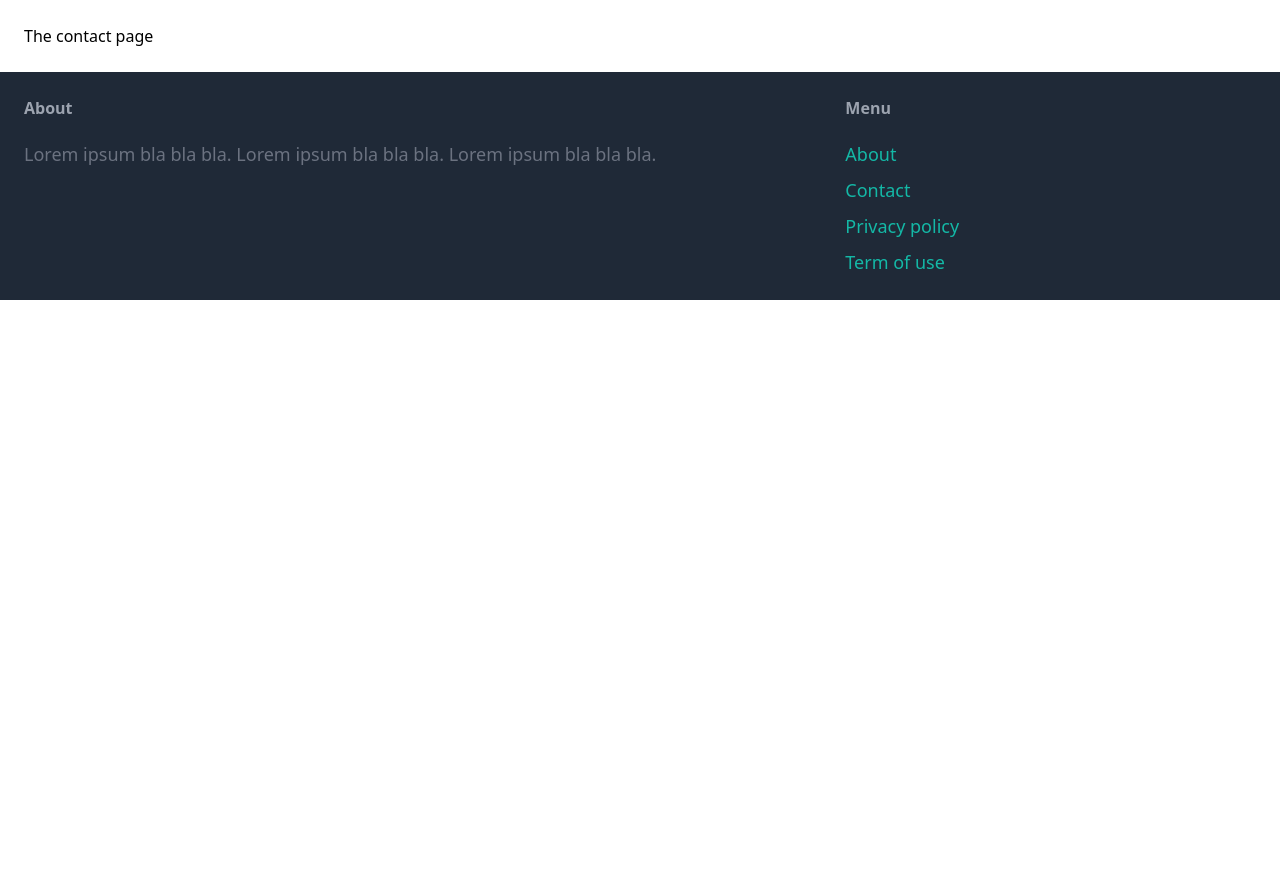
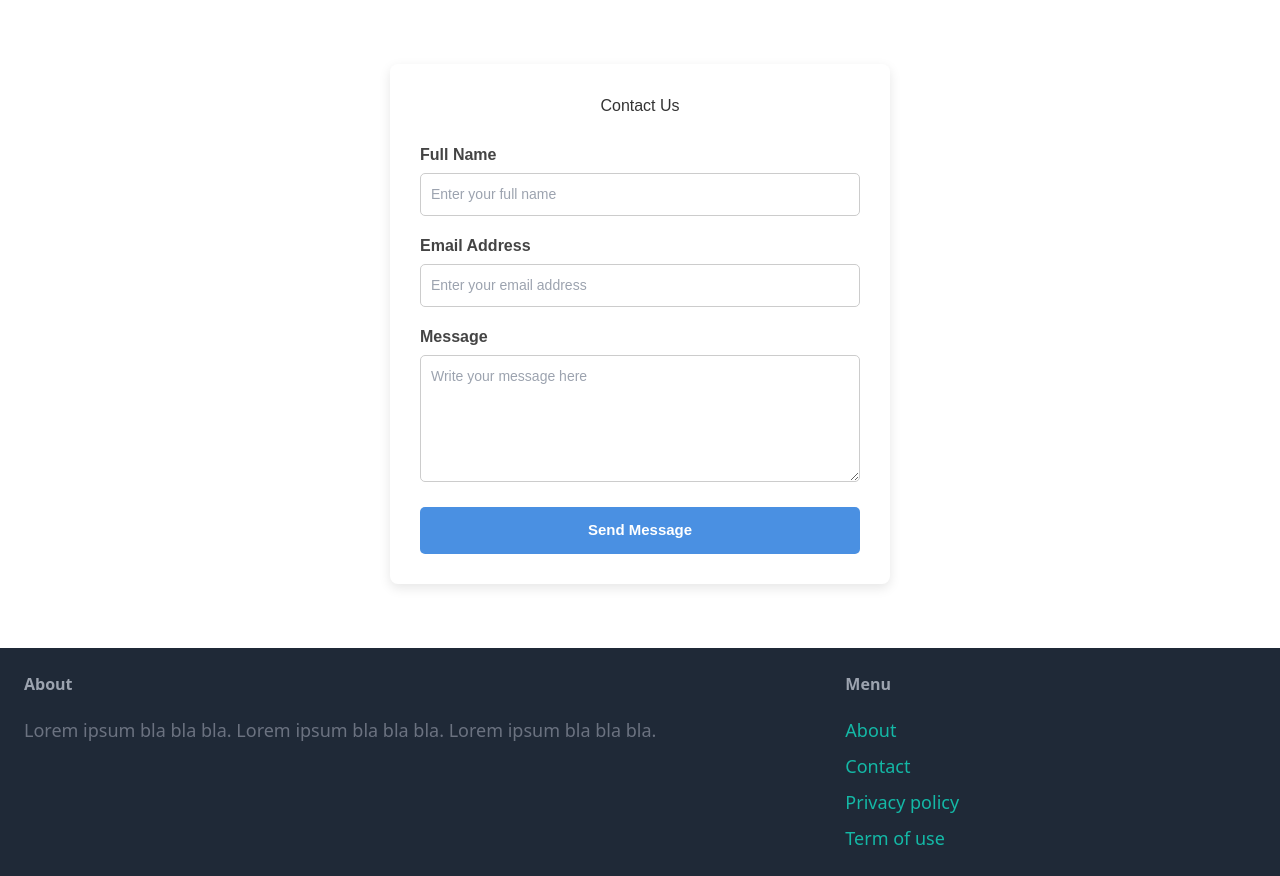
Before and after one commit to tshihab07/Online-Shopping, a Django app: page /contact/ in a window 1280 px wide. Shown: the part 77-953 px from the top of the page. Before the commit the page ends 377 px from the top, so only its background shows below. Run offline with Django 5.2, Linux system fonts and the light colour scheme; some libraries are stand-ins or nearby versions.

Commit message:
feat: add sample contact form to the template

```diff
--- a/templates/contact.html
+++ b/templates/contact.html
@@ -3,5 +3,95 @@
 {% block title %}Contact{% endblock %}
 
 {% block content %}
-    <h1>The contact page</h1>
+<style>
+    .contact-container {
+        max-width: 500px;
+        margin: 40px auto;
+        padding: 30px;
+        background-color: #ffffff;
+        border-radius: 8px;
+        box-shadow: 0 4px 12px rgba(0, 0, 0, 0.1);
+        font-family: Arial, sans-serif;
+    }
+
+    .contact-container h1 {
+        text-align: center;
+        margin-bottom: 25px;
+        color: #333;
+    }
+
+    .contact-container label {
+        display: block;
+        margin-bottom: 6px;
+        font-weight: 600;
+        color: #444;
+    }
+
+    .contact-container input,
+    .contact-container textarea {
+        width: 100%;
+        padding: 10px;
+        margin-bottom: 18px;
+        border: 1px solid #ccc;
+        border-radius: 5px;
+        font-size: 14px;
+    }
+
+    .contact-container input:focus,
+    .contact-container textarea:focus {
+        outline: none;
+        border-color: #4a90e2;
+    }
+
+    .contact-container button {
+        width: 100%;
+        padding: 12px;
+        background-color: #4a90e2;
+        color: #ffffff;
+        border: none;
+        border-radius: 5px;
+        font-size: 15px;
+        font-weight: 600;
+        cursor: pointer;
+    }
+
+    .contact-container button:hover {
+        background-color: #357abd;
+    }
+</style>
+
+<div class="contact-container">
+    <h1>Contact Us</h1>
+
+    <form method="post" action="/contact">
+        <label for="name">Full Name</label>
+        <input
+            type="text"
+            id="name"
+            name="name"
+            placeholder="Enter your full name"
+            required
+        >
+
+        <label for="email">Email Address</label>
+        <input
+            type="email"
+            id="email"
+            name="email"
+            placeholder="Enter your email address"
+            required
+        >
+
+        <label for="message">Message</label>
+        <textarea
+            id="message"
+            name="message"
+            rows="5"
+            placeholder="Write your message here"
+            required
+        ></textarea>
+
+        <button type="submit">Send Message</button>
+    </form>
+</div>
 {% endblock %}
```
